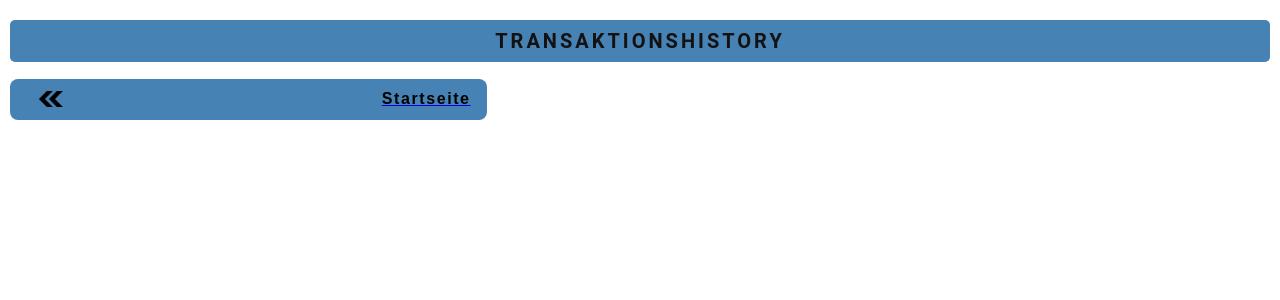
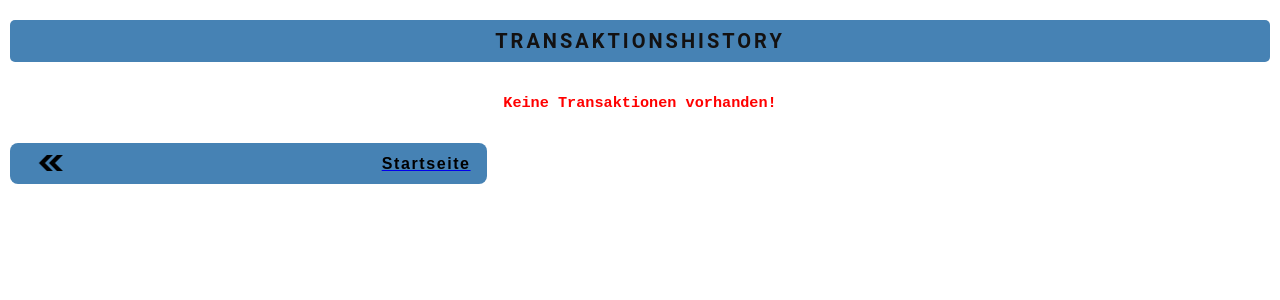
Before and after one commit to Samet91/capstone-project, a React (Vite) app: page /Transaction in a window 1280 px wide. Shown: the top 300 px of the page. Built offline with nearby package versions, Linux system fonts and the light colour scheme.

Commit message:
function for empty page

```diff
--- a/src/app/components/TransactionOverview/TransactionOverview.tsx
+++ b/src/app/components/TransactionOverview/TransactionOverview.tsx
@@ -44,6 +44,13 @@ export default function TransactionOverview({
                 </Amount>
               </Li>
             ))}
+        {transactions.length === 0 ? (
+          <MissingTransactions>
+            <H3>Keine Transaktionen vorhanden!</H3>
+          </MissingTransactions>
+        ) : (
+          ''
+        )}
       </TransList>
     </div>
   )
@@ -72,13 +79,15 @@ const Li = styled.li<Partial<TransactionProps>>`
   display: flex;
   justify-content: space-between;
   margin-top: 5px;
-  background-color: black;
+  background-color: #12151b;
   padding: 10px;
   border-radius: 5px;
   color: ${(props) => (props.type === 'income' ? 'green' : 'red')};
 `
 
-const Date = styled.span``
+const Date = styled.span`
+  color: aquamarine;
+`
 
 const CategoryTitle = styled.span``
 
@@ -89,3 +98,13 @@ const Icon = styled.div`
 const Amount = styled.span`
   display: flex;
 `
+
+const MissingTransactions = styled.article`
+  display: flex;
+  justify-content: center;
+`
+
+const H3 = styled.h3`
+  font-family: monospace;
+  color: red;
+`
```
